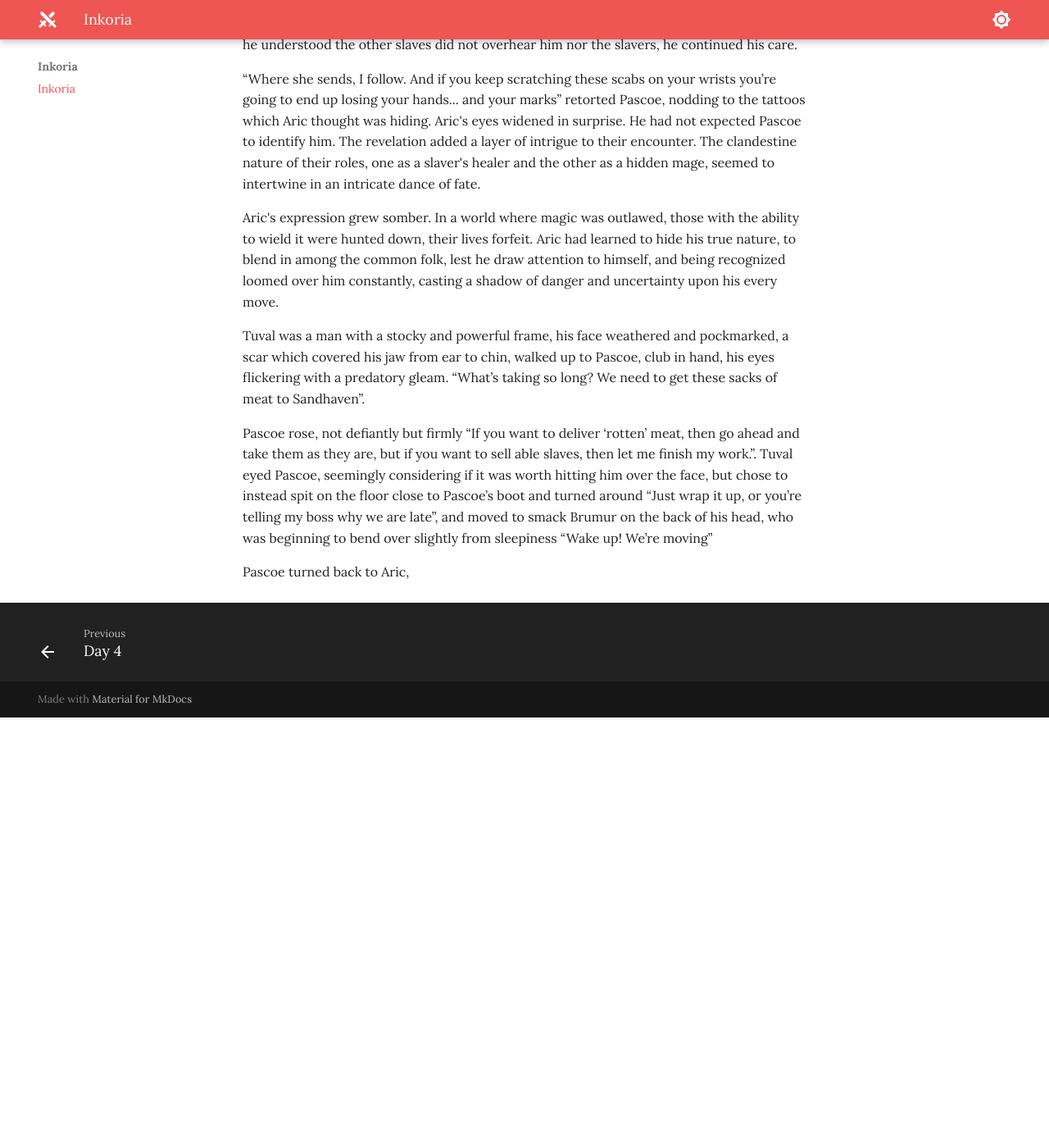
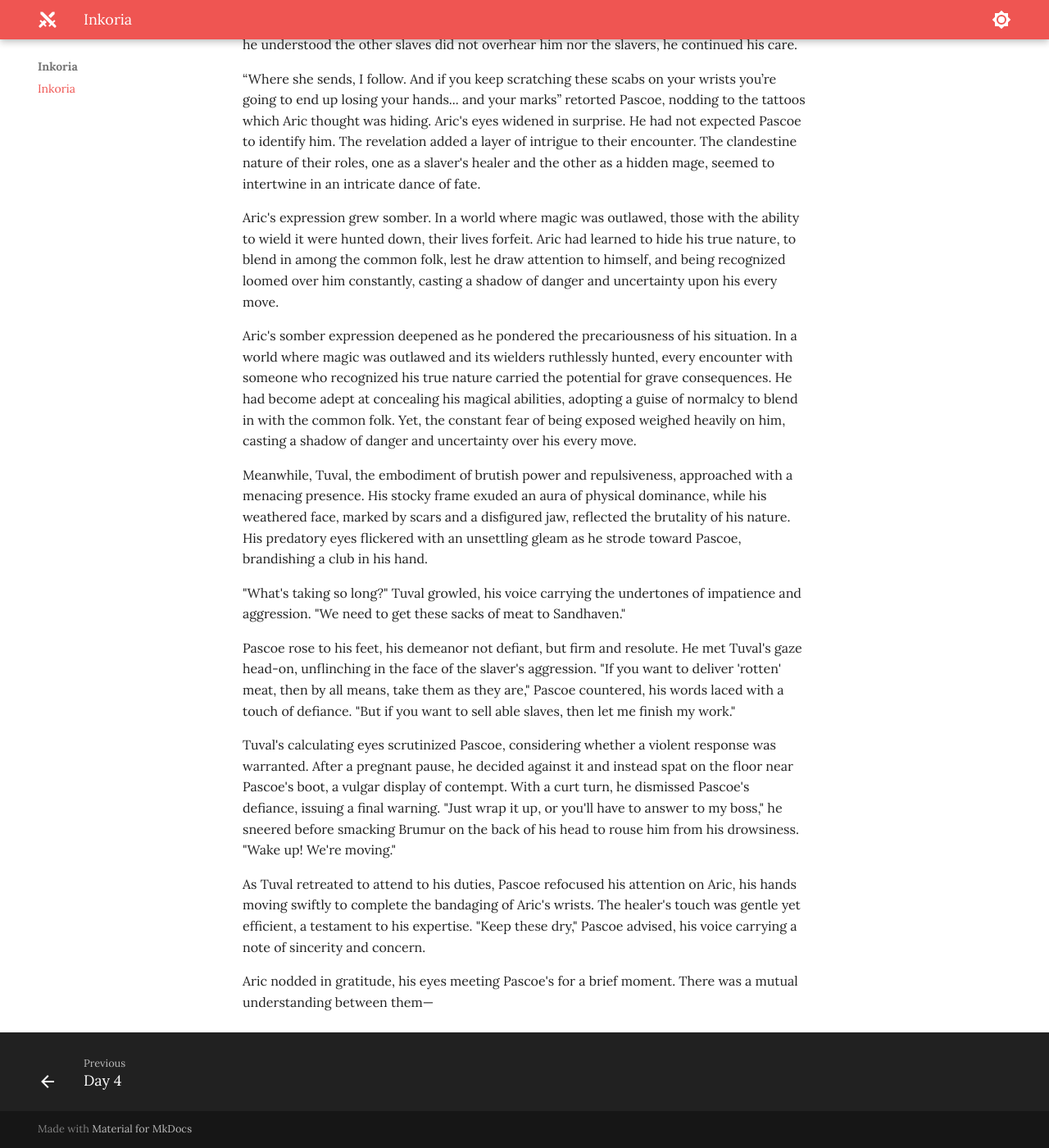
Before and after one commit to jonasmcferreira/adventures, an MkDocs documentation site: the page built from docs/inkoria/00.md, in a window 1280 px wide and 1400 px high, scrolled down 2777 px. Shown: the whole window at 82% size. Built offline with MkDocs 1.6.1 and Material for MkDocs 9.7.7, drawn with Linux system fonts in a browser that asks for light colours; before the commit the page ends 3652 px from its top, so only the background shows below that.

Commit message:
modified docs/inkoria/00.md

```diff
--- a/docs/inkoria/00.md
+++ b/docs/inkoria/00.md
@@ -42,8 +42,16 @@ Pascoe paused momentarily, senses on high alert since he was travelling in secre
 
 Aric's expression grew somber. In a world where magic was outlawed, those with the ability to wield it were hunted down, their lives forfeit. Aric had learned to hide his true nature, to blend in among the common folk, lest he draw attention to himself, and being recognized loomed over him constantly, casting a shadow of danger and uncertainty upon his every move.
 
-Tuval was a man with a stocky and powerful frame, his face weathered and pockmarked, a scar which covered his jaw from ear to chin, walked up to Pascoe, club in hand, his eyes flickering with a predatory gleam. “What’s taking so long? We need to get these sacks of meat to Sandhaven”.
+Aric's somber expression deepened as he pondered the precariousness of his situation. In a world where magic was outlawed and its wielders ruthlessly hunted, every encounter with someone who recognized his true nature carried the potential for grave consequences. He had become adept at concealing his magical abilities, adopting a guise of normalcy to blend in with the common folk. Yet, the constant fear of being exposed weighed heavily on him, casting a shadow of danger and uncertainty over his every move.
 
-Pascoe rose, not defiantly but firmly “If you want to deliver ‘rotten’ meat, then go ahead and take them as they are, but if you want to sell able slaves, then let me finish my work.”. Tuval eyed Pascoe, seemingly considering if it was worth hitting him over the face, but chose to instead spit on the floor close to Pascoe’s boot and turned around “Just wrap it up, or you’re telling my boss why we are late”, and moved to smack Brumur on the back of his head, who was beginning to bend over slightly from sleepiness “Wake up! We’re moving”
+Meanwhile, Tuval, the embodiment of brutish power and repulsiveness, approached with a menacing presence. His stocky frame exuded an aura of physical dominance, while his weathered face, marked by scars and a disfigured jaw, reflected the brutality of his nature. His predatory eyes flickered with an unsettling gleam as he strode toward Pascoe, brandishing a club in his hand.
 
-Pascoe turned back to Aric,
+"What's taking so long?" Tuval growled, his voice carrying the undertones of impatience and aggression. "We need to get these sacks of meat to Sandhaven."
+
+Pascoe rose to his feet, his demeanor not defiant, but firm and resolute. He met Tuval's gaze head-on, unflinching in the face of the slaver's aggression. "If you want to deliver 'rotten' meat, then by all means, take them as they are," Pascoe countered, his words laced with a touch of defiance. "But if you want to sell able slaves, then let me finish my work."
+
+Tuval's calculating eyes scrutinized Pascoe, considering whether a violent response was warranted. After a pregnant pause, he decided against it and instead spat on the floor near Pascoe's boot, a vulgar display of contempt. With a curt turn, he dismissed Pascoe's defiance, issuing a final warning. "Just wrap it up, or you'll have to answer to my boss," he sneered before smacking Brumur on the back of his head to rouse him from his drowsiness. "Wake up! We're moving."
+
+As Tuval retreated to attend to his duties, Pascoe refocused his attention on Aric, his hands moving swiftly to complete the bandaging of Aric's wrists. The healer's touch was gentle yet efficient, a testament to his expertise. "Keep these dry," Pascoe advised, his voice carrying a note of sincerity and concern.
+
+Aric nodded in gratitude, his eyes meeting Pascoe's for a brief moment. There was a mutual understanding between them—
```
